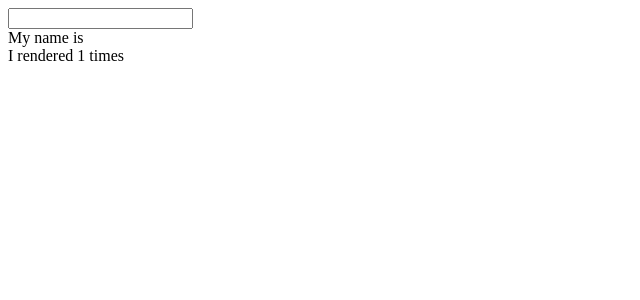
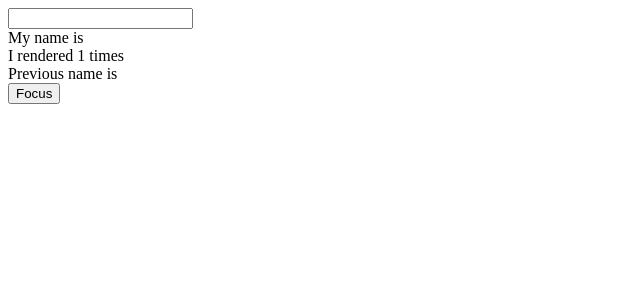
Before and after one commit to coppergold2/reacthookpractice, a React (Create React App) app: page /useref in a window 1280 px wide. Shown: the top 300 px of the page, without its empty margins (0-640 px from the left). Built offline with nearby package versions, Linux system fonts and the light colour scheme.

Commit message:
more i guess

```diff
--- a/src/useref.js
+++ b/src/useref.js
@@ -3,14 +3,27 @@
 export default function Uref(){
     const [name, setName] = useState('')
     const renderCount = useRef(1);
-    useEffect (() => {
+    useEffect (() => {                      //1 combine useref and useeffect
         renderCount.current = renderCount.current+1;
     })
+
+    const inputRef = useRef()
+    const focus = (() =>          //2 most common use which is to use it in a input tag
+    inputRef.current.focus())
+
+    const prevName = useRef('')
+                                 //3 store previousvalue
+    useEffect(() => {
+        prevName.current = name;
+    },[name])
+
     return (
         <>
-        <input value ={name} onChange = {e => setName(e.target.value)}/>
+        <input ref = {inputRef} value ={name} onChange = {e => setName(e.target.value)}/>
         <div>My name is {name} </div>
         <div> I rendered {renderCount.current} times</div>
+        <div>Previous name is {prevName.current}</div>
+        <button onClick={focus}> Focus </button>
         </>
     )
 }
```
